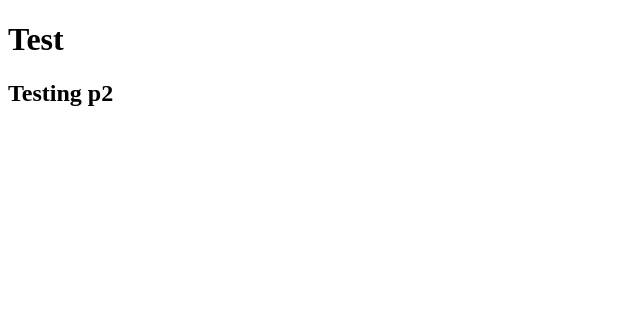
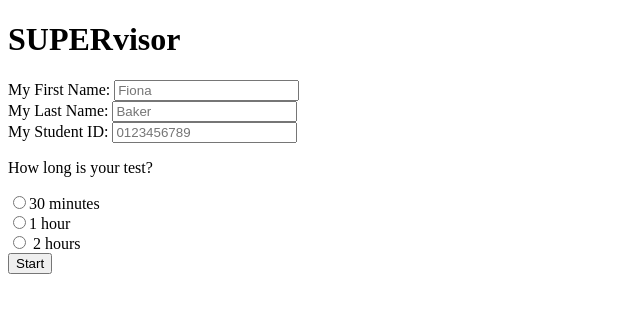
Before and after one commit to SibtainM/hackwestern7, a website: page public/index.html in a window 1280 px wide. Shown: the whole page, without its empty margins (0-640 px from the left). Drawn offline with Linux system fonts and the light colour scheme.

Commit message:
Update full index.html
Completed heading, textboxes (student name and id), radio button (exam time), start button

```diff
--- a/public/index.html
+++ b/public/index.html
@@ -1,14 +1,49 @@
 <!DOCTYPE html>
 <html>
 
-<!-- Head content here -->
 <head>
+	<title>SuperVisor</title>
+	<meta name="viewport" content="width=device-width, initial-scale=1">
+	<link rel="stylesheet" href="index.css">
 </head>
 
-<!-- Body content here -->
 <body>
-    <h1>Test</h1>
-    <h2>Testing p2</h2>
+    <div id="pageTitle">
+        <h1>SUPERvisor</h1>
+    </div>
+
+    <!-- Input textboxes-->
+	<div id="searchField" class="searchField">
+        <form class="firstName" autocomplete="on" onsubmit="return false">
+            <label for="firstName">My First Name:</label>
+            <input id="firstName" type="text" placeholder="Fiona" name="firstName">
+        </form>
+
+        <form class="lastName" autocomplete="on" onsubmit="return false">
+            <label for="lastName">My Last Name:</label>
+            <input id="lastName" type="text" placeholder="Baker" name="lastName">
+        </form>
+
+        <form class="studentID" autocomplete="on" onsubmit="return false">
+            <label for="studentID">My Student ID:</label>
+            <input id="studentID" type="text" placeholder="0123456789" name="studentID">
+        </form>
+
+    </div>
+    <!-- Choose your exam time-->
+    <div>
+    	<p>How long is your test?</p>
+        <form>
+  			<input type="radio" name="time" value="30 minutes">30 minutes<br>
+  			<input type="radio" name="time" value="1 hour">1 hour<br>
+  			<input type="radio" name="time" value="2 hours"> 2 hours
+		</form>
+	</div>
+    <!-- Start!-->
+    <div class="button">
+        <button id="start" type="submit">Start</button>
+    </div>
+
 </body>
 
 </html>
```
